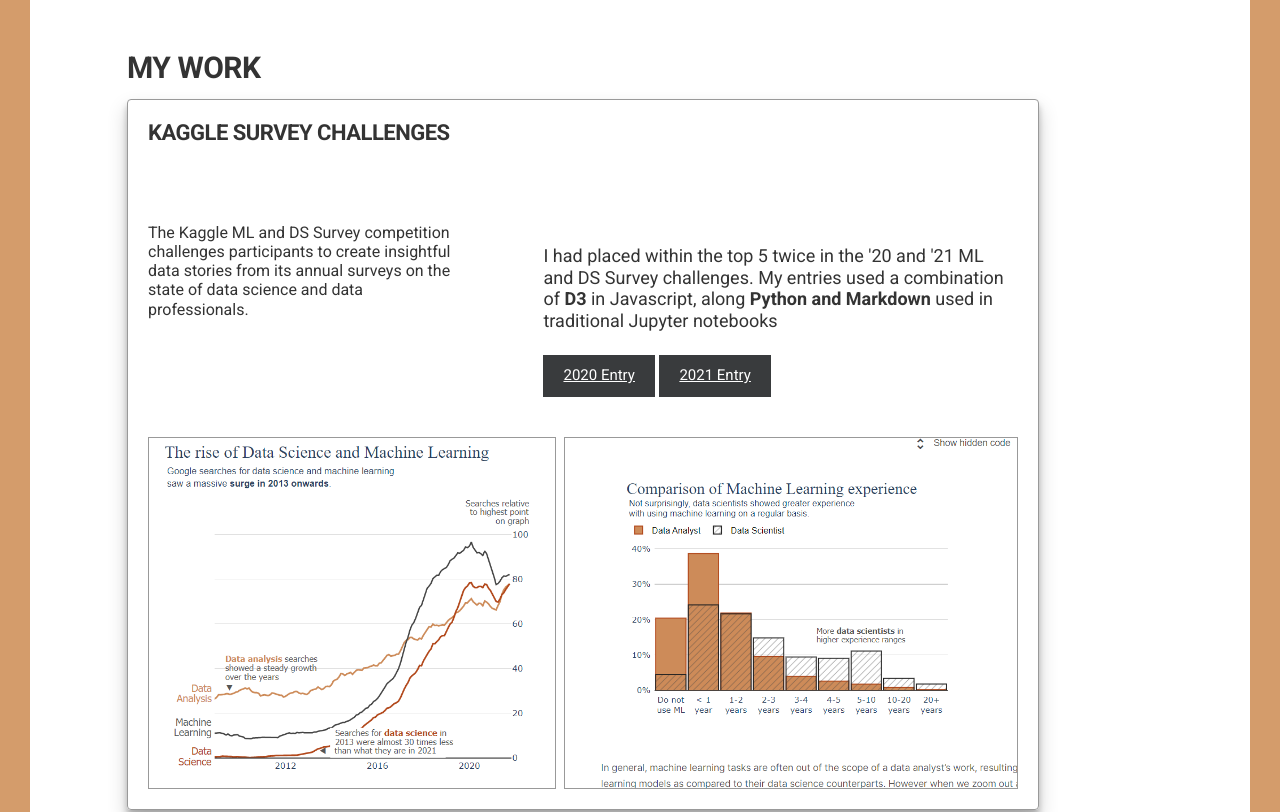
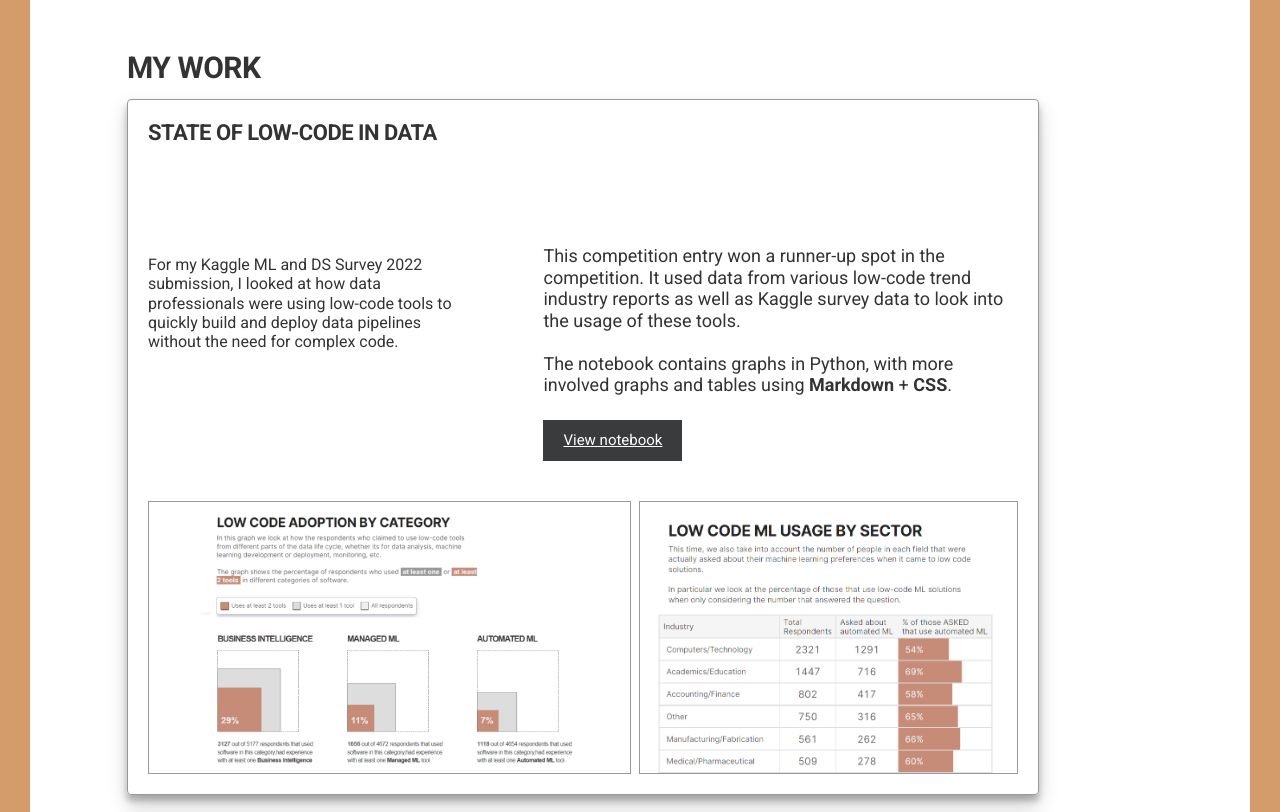
Before and after one commit to schubert-da/schubert-portfolio, a website: page index.html in a window 1280 px wide. Shown: the part 1240-2052 px from the top of the page. Drawn offline with Linux system fonts and the light colour scheme; files whose address does not match are found by name.

Commit message:
kaggle 22 imgs added, works section added

```diff
--- a/index.html
+++ b/index.html
@@ -115,6 +115,39 @@
 
     <div class="container">
         <div class="text-home section-header--works">My Work</div>
+
+        <div class="works-section">
+            <div class="works-header-title"> State of Low-Code in Data </div>
+            <div class="works-text">
+                <div class="works-text-header">
+                    <div class="works-header-subtitle">
+                        For my Kaggle ML and DS Survey 2022 submission, I looked at how data professionals were using low-code tools to quickly build and deploy data pipelines without the need for complex code.
+                    </div>
+                </div>
+                <div class="works-text-desc">
+                    <div class="works-desc-content">
+                        This competition entry won a runner-up spot in the competition. It used data from various low-code trend industry reports as well as Kaggle survey data to look into the usage of these tools.
+                        <br><br>
+                        The notebook contains graphs in Python, with more involved graphs and tables using <strong>Markdown</strong> + <strong>CSS</strong>.
+                        <br>
+                        <a href="https://google.com" class="btn work-link" target="_blank">View notebook</a>
+                    </div>
+                </div>
+            </div>
+            <div class="works-images">
+                <div class="works-image">
+                    <img src="images/projects/kaggle22_main.png" alt="img21" />
+                </div>
+                <!--
+                <div class="works-image">
+                    <img src="images/projects/kaggle2.png" alt="img21" />
+                </div>
+                -->
+                <div class="works-image">
+                    <img src="images/projects/kaggle22_table2.png" alt="img21" />
+                </div>
+            </div>
+        </div>
 
         <div class="works-section">
             <div class="works-header-title"> Kaggle Survey Challenges</div>
```
Also changed, not shown: images/projects/kaggle22_main.png (added), images/projects/kaggle22_table2.png (added).
